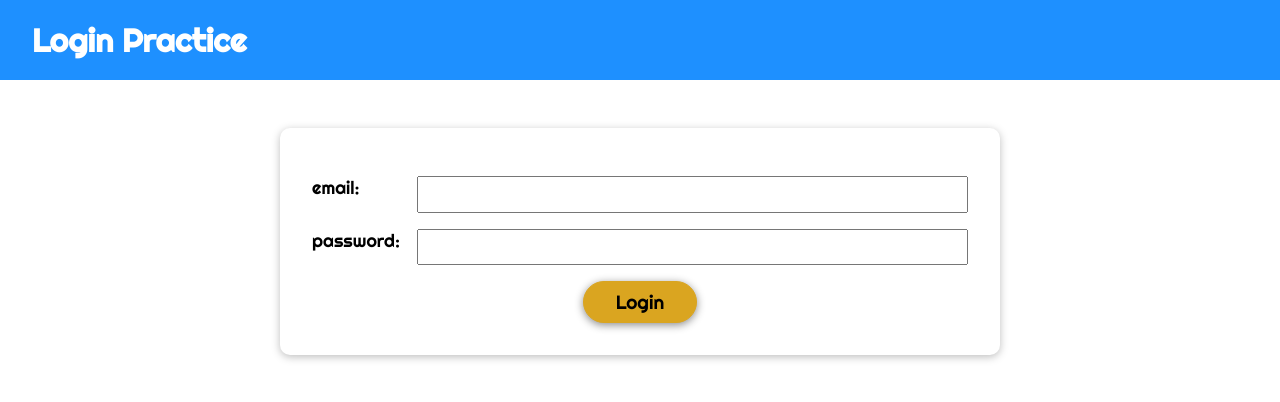
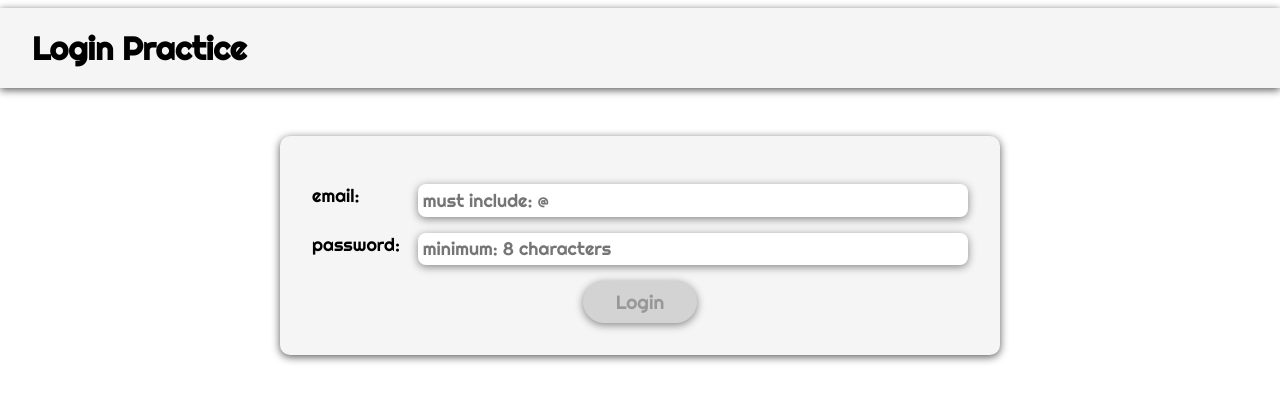
Before and after one commit to 00Halfman00/login-react, a React (Create React App) app: page / in a window 1280 px wide. Shown: the top 402 px of the page. Built offline with nearby package versions, Linux system fonts and the light colour scheme.

Commit message:
got some validation going with form inputs/button and useEffect hook in some effect in App.jsx, not so much in Login.jsx

```diff
--- a/src/App.js
+++ b/src/App.js
@@ -1,6 +1,6 @@
-import React, { useState } from 'react';
+import React, { useState, useEffect } from 'react';
 
-import NavBar from './components/NavBar';
+import NavBar from './components/NavBar/NavBar';
 import Login from './components/LogIn/LogIn';
 import Home from './components/Home/Home';
 
@@ -8,18 +8,32 @@ function App() {
   const [log, setLog] = useState(false);
   const [user, setUser] = useState();
 
-  function logHandler(email, password) {
-    console.log(user);
-    setLog(!log);
+  useEffect(() => {
+    const it = localStorage.getItem('oscar@yahoo.com');
+    if ('password02' === it) {
+      setLog(true)
+    }
+  }, []);
+
+  function logHandler(myEmail, myPassword) {
+    localStorage.setItem(myEmail, myPassword);
+    //console.log('logged in')
+    setLog(true);
+  }
+
+  function logOut() {
+    setLog(false);
+    //console.log('logged out')
+    localStorage.removeItem('oscar@yahoo.com');
   }
 
   return (
     <React.Fragment>
-      <NavBar logged={log} changeLog={logHandler} user={user}/>
+      <NavBar logged={log} changeLog={logOut} user={user} />
       <main>
         {!log && <Login log={log} changeLog={logHandler} setUser={setUser} />}
         {log && <Home user={user} />}
-        </main>
+      </main>
     </React.Fragment>
   );
 }
--- a/src/components/Home/Home.jsx
+++ b/src/components/Home/Home.jsx
@@ -4,11 +4,12 @@ import Card from '../UI/Card';
 import styles from './Home.module.css';
 
 const Home = (props) => {
+  const name = localStorage.getItem('name');
   return (
     <Card className={styles['home-card']}>
-      <h1>{`Welcome back, ${props.user}!`}</h1>
+      {name ? <h1>{`Welcome back, ${name}!`}</h1> : <h1>{`Welcome back!`}</h1>}
     </Card>
-  )
-}
+  );
+};
 
 export default Home;
--- a/src/components/LogIn/LogIn.jsx
+++ b/src/components/LogIn/LogIn.jsx
@@ -1,27 +1,57 @@
-import React, { useState, useRef } from 'react';
+import React, { useState, useEffect } from 'react';
 import Card from '../UI/Card';
 
 import styles from './LogIn.module.css';
 
-const LogIn = ({ log, changeLog, setUser }) => {
-  const [enteredEmail, setEnteredEmail] = useState();
-  const [enteredPassword, setEnteredPassword] = useState();
-  const emailRef = useRef();
+const LogIn = ({ logged, changeLog, setUser }) => {
+  const [enteredEmail, setEnteredEmail] = useState('');
+  const [enteredPassword, setEnteredPassword] = useState('');
+  const [passwordCount, setPasswordCount] = useState('');
+  const [valid, setValid] = useState(false);
+
+  useEffect(() => {
+    if (enteredEmail.includes('@') && enteredPassword.length > 7) {
+      setValid(true);
+    }
+    console.log(enteredPassword)
+    console.log(enteredEmail)
+  }, [enteredEmail, enteredPassword]);
+
+  function emailHandler(ev) {
+    setEnteredEmail(ev.target.value);
+  }
+
+  function passwordHandler(ev) {
+    setEnteredPassword(ev.target.value);
+    setPasswordCount(enteredPassword.length)
+  }
 
   function submitHandler(event) {
     event.preventDefault();
-    const tmp = emailRef.current.value;
+    const tmp = enteredEmail;
+    const sub = enteredPassword;
 
-    if (tmp[0]) {
+    if (tmp[0] && sub[0]) {
+      console.log('yes');
       let tmp2 = '';
+      let sub2 = 0;
+      let flag = false;
       for (let i = 0; i < tmp.length; ++i) {
-        if (tmp[i] === '@') break;
-        tmp2 += tmp[i];
+        if (tmp[i] === '@') {
+          flag = true;
+        }
+        if (!flag) {
+          tmp2 += tmp[i];
+        }
+        ++sub2;
+        if (sub2 > 7) {
+          break;
+        }
       }
       setUser(tmp2);
+      localStorage.setItem('name', tmp2);
+      changeLog(tmp, sub);
     }
-    emailRef.current.value = '';
-    changeLog(log);
   }
 
   return (
@@ -29,16 +59,31 @@ const LogIn = ({ log, changeLog, setUser }) => {
       <form onSubmit={submitHandler} className={styles['logIn-form']}>
         <div className={styles['input-control']}>
           <label>email:</label>
-          <input type="email" ref={emailRef}></input>
+          <input
+          className={enteredEmail.includes('@') ? (styles['form-input']) : (styles['form-needs-input'])}
+          type="email"
+          placeholder='must include: @' onChange={emailHandler}>
+          </input>
         </div>
         <div className={styles['input-control']}>
           <label>password:</label>
-          <input type="password"></input>
+          <input
+            className={ passwordCount > 6 ? (styles['form-input']) : (styles['form-needs-input'])}
+            type="password"
+            placeholder='minimum: 8 characters'
+            onChange={passwordHandler}
+          ></input>
         </div>
         <div className={styles['button-control']}>
-          <button type="submit" className={styles['button']}>
-            Login
-          </button>
+          {(enteredPassword.length > 6 && enteredEmail.includes('@')) ? (
+            <button type="submit" className={styles['button']}>
+              Login
+            </button>
+          ) : (
+            <button type="submit" className={styles['btn']} disabled>
+              Login
+            </button>
+          )}
         </div>
       </form>
     </Card>
--- a/src/components/LogIn/LogIn.module.css
+++ b/src/components/LogIn/LogIn.module.css
@@ -18,10 +18,34 @@ label {
   text-align: start;
 }
 
-input {
+.form-input {
   flex: 3;
   padding: .3rem;
   font-size: large;
+  background-color: white;
+  border: white;
+  border-radius: 8px;
+  box-shadow: 0 2px 8px rgb(0 0 0 /46%);
+}
+
+.form-needs-input {
+  flex: 3;
+  padding: .3rem;
+  font-size: large;
+  background-color: white;
+  border: white;
+  border-radius: 8px;
+  box-shadow: 0 2px 8px rgb(0 0 0 /46%);
+}
+
+.form-needs-input:focus {
+  flex: 3;
+  padding: .3rem;
+  font-size: large;
+  background-color: salmon;
+  border: red;
+  border-radius: 8px;
+  box-shadow: 0 2px 8px rgba(222, 15, 15, 0.46);
 }
 
 .button {
@@ -32,3 +56,13 @@ input {
   border: 1px solid goldenrod;
   box-shadow: 0 2px 8px rgb(0 0 0 /46%);
 }
+
+.btn {
+  font-size: larger;
+  padding: .5rem 2rem;
+  background-color: lightgrey;
+  border-radius: 30px;
+  border: 1px solid lightgray;
+  box-shadow: 0 2px 8px rgb(0 0 0 /46%);
+  cursor:not-allowed;
+}
--- a/src/components/NavBar.jsx
+++ b/src/components/NavBar/NavBar.jsx
@@ -2,11 +2,12 @@ import React from 'react';
 import styles from './NavBar.module.css';
 
 const NavBar = ({ logged, changeLog, user }) => {
-  console.log(user);
+  const name = localStorage.getItem('name');
+
   return (
     <header className={styles['nav-header']}>
-      {user ? (
-        <h1 className={styles['nav-h1']}>{`${user}, practice`}</h1>
+      {name && logged ? (
+        <h1 className={styles['nav-h1']}>{name}, Practice</h1>
       ) : (
         <h1 className={styles['nav-h1']}>Login Practice</h1>
       )}
--- a/src/components/NavBar.module.css
+++ b/src/components/NavBar/NavBar.module.css
@@ -7,18 +7,22 @@
   display: flex;
   justify-content: space-between;
   align-items: center;
-  background-color: dodgerblue;
-  padding: 0 2rem;
+  background-color: whitesmoke;
+  padding: .5rem 2rem;
+  margin-top: .5rem;
+  box-shadow: 0 2px 8px rgb( 0 0 0 /66%);
+
 }
 
 .nav-h1 {
-  color: white;
+  color: black;
+  font-weight: bold;
 }
 
 .nav-button {
   background-color: goldenrod;
-  border: 1px solid goldenrod;
-  box-shadow: 0 0 2px 2px rgb(255 255 255 /45% ) ;
+
+  box-shadow: 0 2px 8px rgb(0 0 0 /55% ) ;
   border-radius: 20px;
   font-size: larger;
   padding: .5rem 1.5rem;
@@ -36,12 +40,12 @@
 
 li {
   list-style: none;
-  color: white;
+  color: dodgerblue;
   padding: 0 1rem;
 }
 
 a {
-  color: white;
+  color: dodgerblue;
   text-decoration: none;
   font-size: larger;
 }
--- a/src/components/UI/Card.module.css
+++ b/src/components/UI/Card.module.css
@@ -1,6 +1,6 @@
 .card {
   box-sizing: border-box;
-  background-color: white;
+  background-color: whitesmoke;
   border-radius: 10px;
-  box-shadow: 0 2px 8px rgb(0 0 0 /26%);
+  box-shadow: 0 2px 8px rgb(0 0 0 /66%);
 }
```
